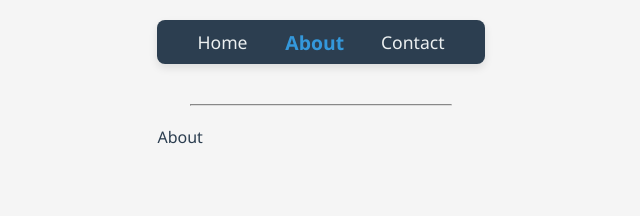
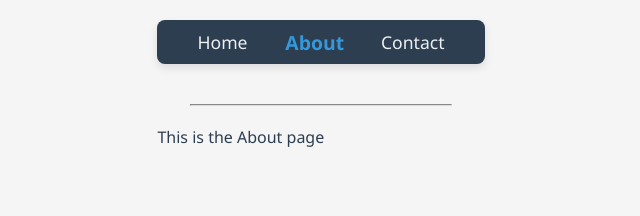
Before and after one commit to Pixelpip/lab9, a React (Vite) app: page /about in a window 1280 px wide. Shown: the top 216 px of the page, without its empty margins (319-959 px from the left). Built offline with nearby package versions, Linux system fonts and the light colour scheme.

Commit message:
Update About.jsx

```diff
--- a/src/About.jsx
+++ b/src/About.jsx
@@ -3,7 +3,7 @@ import React from "react";
 const About = () => {
   return (
     <>
-    About
+    This is the About page
     </>
   );
 };
```
